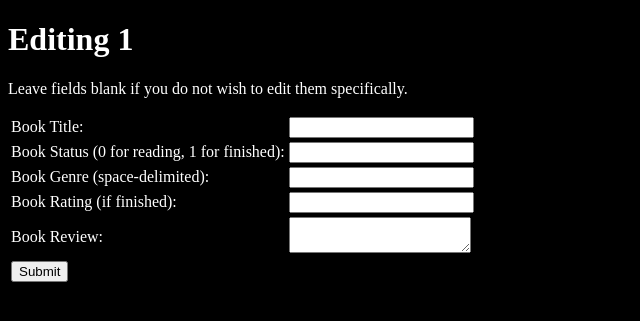
After one commit to xquisite0/bookkeeping, a Flask app: page /edit/1 in a window 1280 px wide. The commit adds this page. Shown: the top 321 px of the page, without its empty margins (0-640 px from the left). Run offline with Flask 2, Linux system fonts and the light colour scheme.

Commit message:
finish delete and edit functionality

```diff
--- a/api/index.py
+++ b/api/index.py
@@ -1,10 +1,23 @@
 import flask, pymongo
-from flask import render_template, request
+from flask import render_template, request, redirect, url_for
 from os import environ as env
 
 app = flask.Flask(__name__)
 
-
+def gen(cur):
+    books = []
+    for row in cur:
+        book = {}
+        book['Title'] = row['Title']
+        if row['Status'] == 0:
+            book['Status'] = "Reading"
+        else:
+            book['Status'] = "Read"
+        book['Genre'] = row['Genre']
+        book['Rating'] = row['Rating']
+        book['Review'] = row['Review']
+        books.append(book)
+    return books
 @app.route("/", methods=['GET', 'POST'])
 def index():
     if request.method == 'GET':
@@ -35,44 +48,50 @@ def view():
     db = client.get_database("books")
     coll = db.get_collection("book")
     cur = coll.find()
-
-    books = []
-    for row in cur:
-        book = []
-        book.append(row['Title'])
-        if row['Status'] == 0:
-            book.append("Reading")
-        else:
-            book.append("Read")
-        book.append(row['Genre'])
-        book.append(row['Rating'])
-        book.append(row['Review'])
-        books.append(book)
+    books = gen(cur)
     client.close()
     return render_template("view.html", books=books)
 
-@app.route("/delete/<Title>")
+@app.route("/delete/<Title>", methods=['POST'])
 def delete(Title):
     client = pymongo.MongoClient(env['URI'])
     db = client.get_database("books")
     coll = db.get_collection("book")
-    cur.delete_one({'Title': Title})
+    coll.delete_one({'Title': Title})
     cur = coll.find()
 
-    books = []
-    for row in cur:
-        book = []
-        book.append(row['Title'])
-        if row['Status'] == 0:
-            book.append("Reading")
-        else:
-            book.append("Read")
-        book.append(row['Genre'])
-        book.append(row['Rating'])
-        book.append(row['Review'])
-        books.append(book)
+    books = gen(cur)
     client.close()
     return render_template("view.html", books=books)
 
+@app.route("/edit/<Title>", methods=['GET', 'POST'])
+def edit(Title):
+    if request.method == 'GET':
+        return render_template("edit.html", Title=Title)
+    title = request.form['Title']
+    status = request.form['Status']
+    genre = request.form['Genre']
+    rating = request.form['Rating']
+    review = request.form['Review']
+    update = {}
+    if len(title) > 0:
+        update['Title'] = title
+    if len(status) > 0:
+        update['Status'] = status
+    if len(genre) > 0:
+        update['Genre'] = genre
+    if len(rating) > 0:
+        update['Rating'] = rating
+    if len(review) > 0:
+        update['Review'] = review
+    client = pymongo.MongoClient(env['URI'])
+    db = client.get_database("books")
+    coll = db.get_collection("book")
+    coll.update_one({"Title":Title}, {"$set": update})
+
+    client.close()
+    return redirect(url_for('view'))
+
+
 if __name__ == '__main__':
     app.run()
--- /dev/null
+++ b/api/templates/edit.html
@@ -0,0 +1,43 @@
+<!DOCTYPE html>
+<html>
+    <head>
+        <title>Editing</title>
+        <style>
+            body {
+                background-color: black;
+                color: white;
+            }
+        </style>
+    </head>
+    <body>
+        <h1>Editing {{ Title }}</h1>
+        <p>Leave fields blank if you do not wish to edit them specifically.</p>
+        <form method="POST" action={{ url_for('edit', Title=Title) }}>
+            <table>
+                <tr>
+                    <td>Book Title: </td>
+                    <td><input type="text" name="Title"></td>
+                </tr>
+                <tr>
+                    <td>Book Status (0 for reading, 1 for finished): </td>
+                    <td><input type="text" name="Status"></td>
+                </tr>
+                <tr>
+                    <td>Book Genre (space-delimited): </td>
+                    <td><input type="text" name="Genre"></td>
+                </tr>
+                <tr>
+                    <td>Book Rating (if finished): </td>
+                    <td><input type="text" name="Rating"></td>
+                </tr>
+                <tr>
+                    <td>Book Review: </td>
+                    <td><textarea name="Review"></textarea></td>
+                </tr>
+                <tr>
+                    <td><input type="submit"></td>
+                </tr>
+            </table>
+        </form>
+    </body>
+</html>
```
Also changed, not shown: api/templates/view.html (+9 -1 lines), api/templates/delete.html (deleted).
